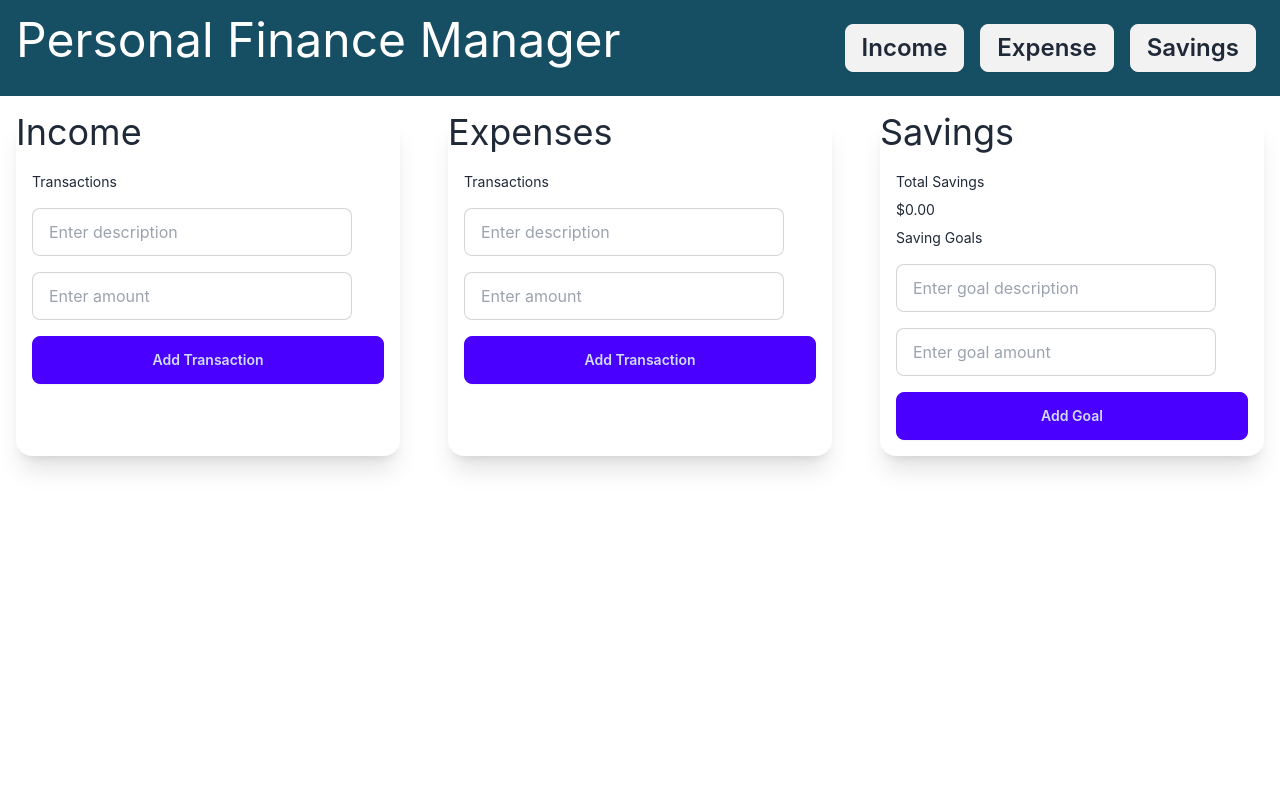
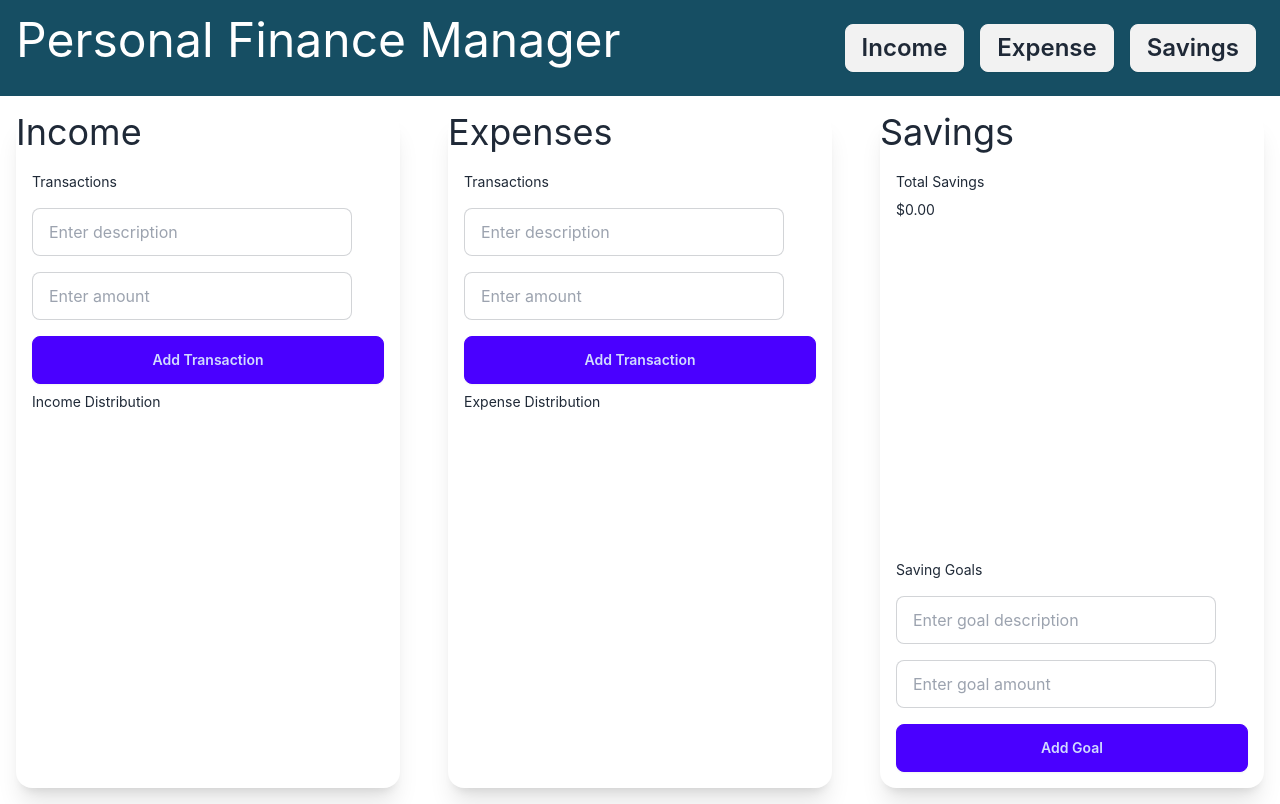
Before and after one commit to maaneesh/Finance-Tracker, a React (Vite) app: page / in a window 1280 px wide. Built offline with nearby package versions, Linux system fonts and the light colour scheme.

Commit message:
added graph for income and expense

```diff
--- a/package.json
+++ b/package.json
@@ -10,7 +10,9 @@
     "preview": "vite preview"
   },
   "dependencies": {
+    "chart.js": "^4.4.4",
     "react": "^18.3.1",
+    "react-chartjs-2": "^5.2.0",
     "react-dom": "^18.3.1"
   },
   "devDependencies": {
--- a/src/components/addTransaction.jsx
+++ /dev/null
@@ -1,72 +0,0 @@
-import React, { useState, useContext } from "react";
-import { moneyContext } from "../App";
-
-function AddTransaction() {
-  const [type, setTransactionType] = useState("");
-  const [description, setDesctiption] = useState("");
-  const [amount, setAmount] = useState("");
-  const [transaction, setTransaction] = useState("");
-
-  //How do i add this transaction to the money context
-  //import context
-  const { transactionList, AddTransaction } = useContext(moneyContext);
-  const handleSubmit = (event) => {
-    console.log("handleSubmit ran");
-    event.preventDefault(); // 👈️ prevent page refresh
-
-    // // 👇️ Access input values here
-    // console.log("firstName 👉️", type);
-    // console.log("lastName 👉️", description);
-    // console.log("amount 👉️", amount);
-
-    setTransaction(`${type} ${description} ${amount}`);
-    console.log(transaction);
-
-    // 👇️ Clear all input values in the form
-    setTransactionType("");
-    setDesctiption("");
-    setAmount("");
-  };
-
-  return (
-    <div>
-      <h2>Add Transaction</h2>
-      <form className="flex" onSubmit={handleSubmit}>
-        <input
-          id="transaction-type"
-          name="description"
-          type="text"
-          placeholder="Type"
-          onChange={(event) => setTransactionType(event.target.value)}
-          value={type}
-        />
-
-        <br />
-        <input
-          id="description"
-          name="description"
-          type="text"
-          placeholder="Description"
-          value={description}
-          onChange={(event) => setDesctiption(event.target.value)}
-        />
-        <br />
-        <input
-          id="amount"
-          name="amount"
-          type="number"
-          placeholder="$"
-          value={amount}
-          onChange={(event) => setAmount(parseFloat(event.target.value))}
-        />
-
-        <button className="btn p-2" type="submit">
-          Submit form
-        </button>
-      </form>
-      <h2>{transaction}</h2>
-    </div>
-  );
-}
-
-export default AddTransaction;
--- a/src/components/categories.jsx
+++ /dev/null
@@ -1,20 +0,0 @@
-import { moneyContext } from "../App";
-import { currencyFormatter } from "../utils";
-import { useContext, useState } from "react";
-
-function Category({ title }) {
-  const { transactionsList, setTransactionsList } = useContext(moneyContext);
-
-  return (
-    <div className="card card-compact m-4  bg-base-100 w-96 shadow-xl">
-      <div className="card-title text-4xl font-normal">
-        <h2>Category: {title}</h2>
-      </div>
-      <div className="card-body font-normal"></div>
-      <h2>Transactions</h2>
-      <p>{transactionsList}</p>
-    </div>
-  );
-}
-
-export default Category;
--- a/src/components/expenseView.jsx
+++ b/src/components/expenseView.jsx
@@ -1,7 +1,11 @@
 import React, { useContext, useState } from "react";
 import { MoneyContext } from "../MoneyContext";
+import { Pie } from "react-chartjs-2";
+import { Chart as ChartJS, ArcElement, Tooltip, Legend } from "chart.js";
 
-function ExpenseView() {
+ChartJS.register(ArcElement, Tooltip, Legend);
+
+function ExpensesView() {
   const { expenseTransactions, setExpenseTransactions } =
     useContext(MoneyContext);
   const [newTransaction, setNewTransaction] = useState({
@@ -15,8 +19,35 @@ function ExpenseView() {
       newTransaction.description.trim() !== ""
     ) {
       setExpenseTransactions([...expenseTransactions, newTransaction]);
-      setNewTransaction({ amount: "", description: "" }); // Clear the input fields after adding the transaction
+      setNewTransaction({ amount: "", description: "" });
     }
+  };
+
+  const pieData = {
+    labels: expenseTransactions.map((transaction) => transaction.description),
+    datasets: [
+      {
+        data: expenseTransactions.map((transaction) =>
+          parseFloat(transaction.amount)
+        ),
+        backgroundColor: [
+          "#FF6384",
+          "#36A2EB",
+          "#FFCE56",
+          "#4BC0C0",
+          "#9966FF",
+          "#FF9F40",
+        ],
+        hoverBackgroundColor: [
+          "#FF6384",
+          "#36A2EB",
+          "#FFCE56",
+          "#4BC0C0",
+          "#9966FF",
+          "#FF9F40",
+        ],
+      },
+    ],
   };
 
   return (
@@ -57,9 +88,11 @@ function ExpenseView() {
         <button onClick={addTransaction} className="btn btn-primary mt-2">
           Add Transaction
         </button>
+        <h2>Expense Distribution</h2>
+        <Pie data={pieData} />
       </div>
     </div>
   );
 }
 
-export default ExpenseView;
+export default ExpensesView;
--- a/src/components/incomeView.jsx
+++ b/src/components/incomeView.jsx
@@ -1,5 +1,9 @@
 import React, { useContext, useState } from "react";
 import { MoneyContext } from "../MoneyContext";
+import { Pie } from "react-chartjs-2";
+import { Chart as ChartJS, ArcElement, Tooltip, Legend } from "chart.js";
+
+ChartJS.register(ArcElement, Tooltip, Legend);
 
 function IncomeView() {
   const { incomeTransactions, setIncomeTransactions } =
@@ -15,8 +19,35 @@ function IncomeView() {
       newTransaction.description.trim() !== ""
     ) {
       setIncomeTransactions([...incomeTransactions, newTransaction]);
-      setNewTransaction({ amount: "", description: "" }); // Clear the input fields after adding the transaction
+      setNewTransaction({ amount: "", description: "" });
     }
+  };
+
+  const pieData = {
+    labels: incomeTransactions.map((transaction) => transaction.description),
+    datasets: [
+      {
+        data: incomeTransactions.map((transaction) =>
+          parseFloat(transaction.amount)
+        ),
+        backgroundColor: [
+          "#FF6384",
+          "#36A2EB",
+          "#FFCE56",
+          "#4BC0C0",
+          "#9966FF",
+          "#FF9F40",
+        ],
+        hoverBackgroundColor: [
+          "#FF6384",
+          "#36A2EB",
+          "#FFCE56",
+          "#4BC0C0",
+          "#9966FF",
+          "#FF9F40",
+        ],
+      },
+    ],
   };
 
   return (
@@ -57,6 +88,8 @@ function IncomeView() {
         <button onClick={addTransaction} className="btn btn-primary mt-2">
           Add Transaction
         </button>
+        <h2>Income Distribution</h2>
+        <Pie data={pieData} />
       </div>
     </div>
   );
--- a/src/components/savingsView.jsx
+++ b/src/components/savingsView.jsx
@@ -11,7 +11,7 @@ function SavingsView() {
   const addGoal = () => {
     if (newGoal.amount.trim() !== "" && newGoal.description.trim() !== "") {
       setSavingGoals([...savingGoals, newGoal]);
-      setNewGoal({ amount: "", description: "" }); // Clear the input fields after adding the goal
+      setNewGoal({ amount: "", description: "" });
     }
   };
 
```
Also changed, not shown: src/App.jsx (+0 -8 lines), 1 other file (tests, documents, lock files or other folders).
